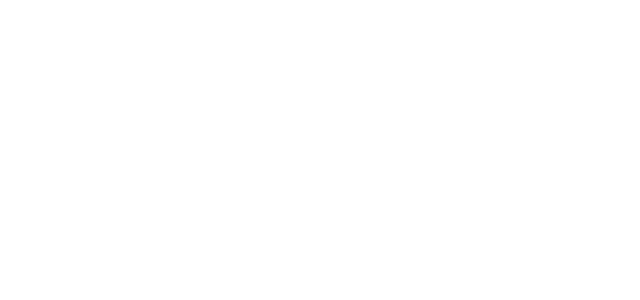
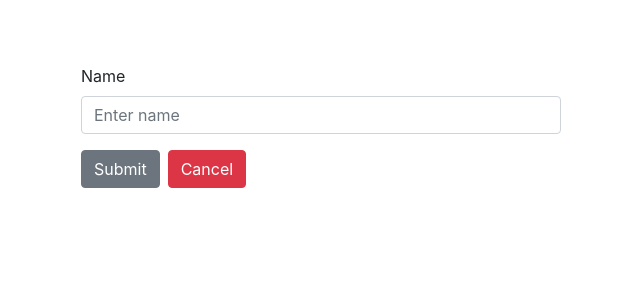
Before and after one commit to bejolo018/crud_react_practice, a React (Create React App) app in the folder crud/: page /add in a window 1280 px wide. Shown: the top 300 px of the page, without its empty margins (319-959 px from the left). Built offline with nearby package versions, Linux system fonts and the light colour scheme.

Commit message:
Created components, created router structure in app.js, finished UI for AddUser

```diff
--- a/crud/src/App.js
+++ b/crud/src/App.js
@@ -1,8 +1,21 @@
-import React from 'react';
+import React from 'react'
+import {BrowserRouter as Router, Switch, Route} from 'react-router-dom'
+import Home from './Components/Home'
+import AddUser from './Components/AddUser'
+import EditUser from './Components/EditUser'
+
+import 'bootstrap/dist/css/bootstrap.min.css'
 
 function App() {
   return (
-    <div className="App">
+    <div style={{maxWidth: "30rem", margin: "4rem auto"}}>
+      <Router>
+        <Switch>
+          <Route exact path="/" component={Home} />
+          <Route path="/add" component={AddUser}  />
+          <Route path="/edit/:id" component={EditUser}  />
+        </Switch>
+      </Router>
 
     </div>
   );
--- /dev/null
+++ b/crud/src/Components/AddUser.js
@@ -0,0 +1,19 @@
+import React from 'react'
+import { Link } from 'react-router-dom'
+import { Form, FormGroup, Label, Input, Button } from 'reactstrap'
+
+
+const AddUser = () => {
+    return (
+        <Form>
+            <FormGroup>
+                <Label>Name</Label>
+                <Input type="text" placeholder="Enter name"></Input>
+            </FormGroup>
+            <Button type="submit">Submit</Button>
+            <Link to="/" className="btn btn-danger ml-2">Cancel</Link>
+        </Form>
+    )
+}
+
+export default AddUser
--- /dev/null
+++ b/crud/src/Components/EditUser.js
@@ -0,0 +1,13 @@
+import React from 'react'
+
+const EditUser = () => {
+    return (
+        <div>
+            <h1>
+            EditUser
+            </h1>
+        </div>
+    )
+}
+
+export default EditUser
--- /dev/null
+++ b/crud/src/Components/Home.js
@@ -0,0 +1,11 @@
+import React from 'react'
+
+const Home = () => {
+    return (
+        <div>
+            <h1>Home</h1>
+        </div>
+    )
+}
+
+export default Home
```
